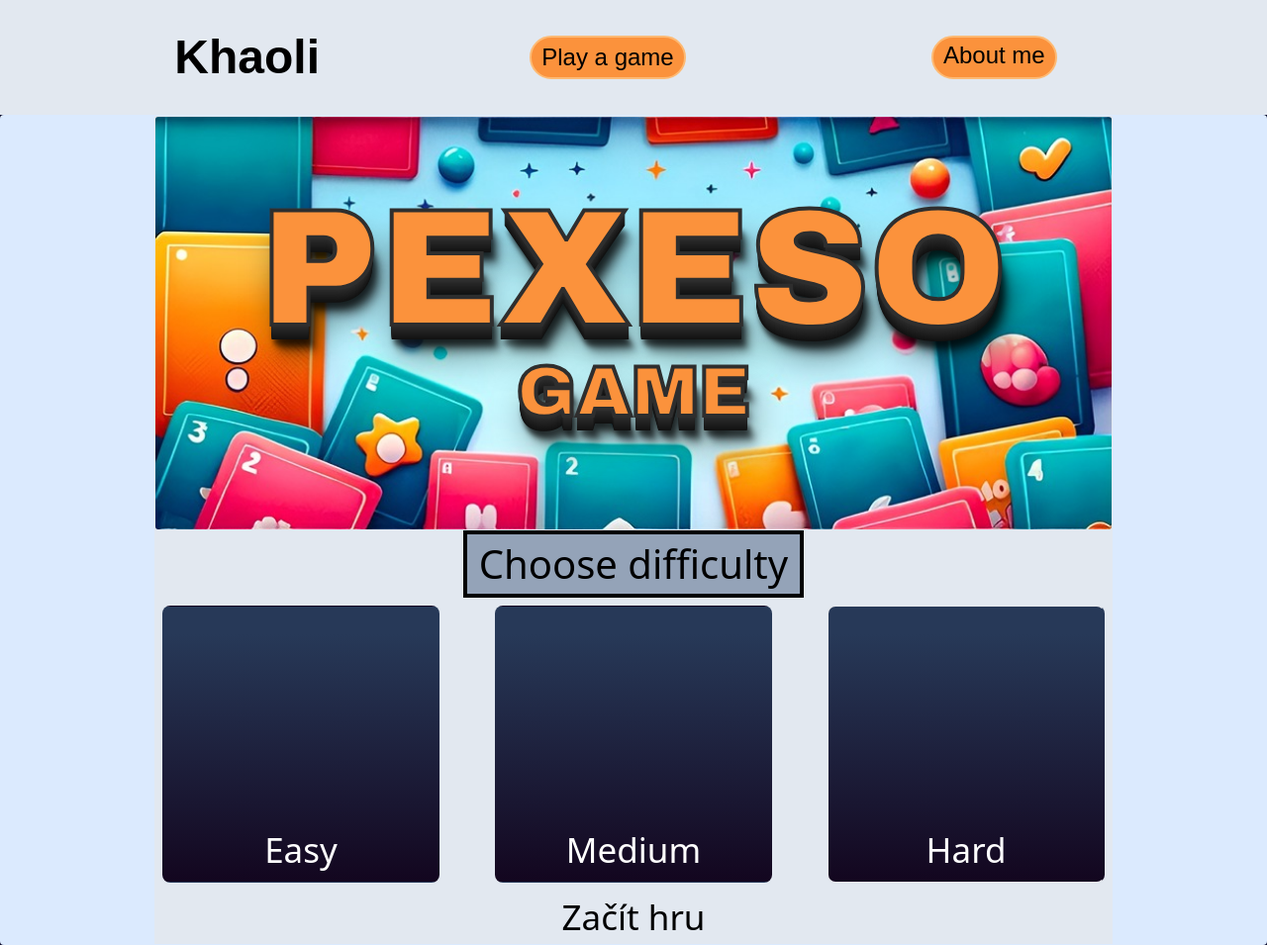
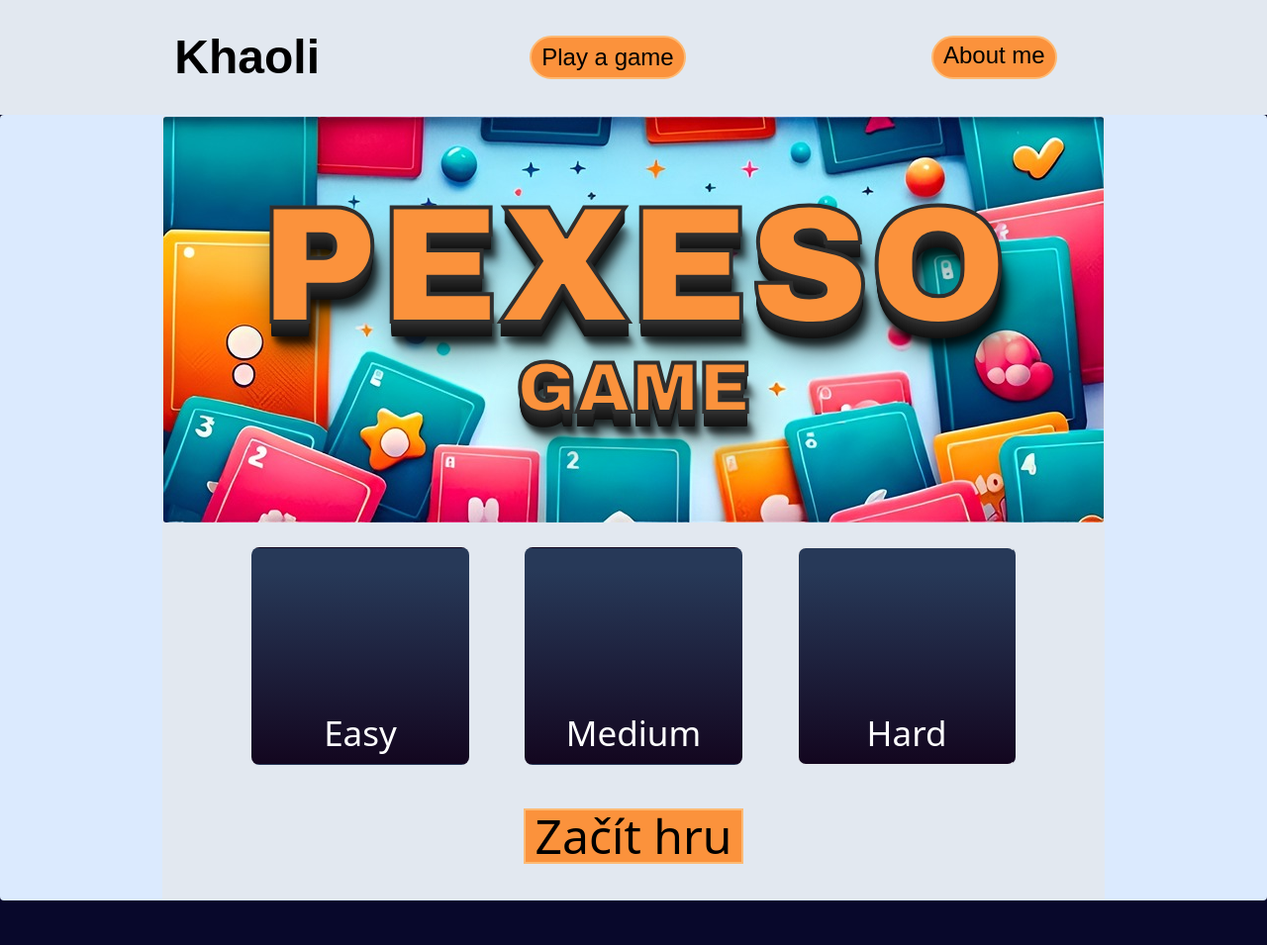
Before and after one commit to matejbartoncik/simplePexesoGame, a website: page src/index.html in a window 1280 px wide. Shown: the whole page at 99% size. After the commit the page ends 910 px from the top, so only its background shows below. Drawn offline with Linux system fonts and the light colour scheme; a web font is replaced by a local one.

Commit message:
Update CSS styles for label and margin classes

```diff
--- a/CSS/styles.css
+++ b/CSS/styles.css
@@ -98,8 +98,8 @@ body {
 }
 .label-style {
   transition: all 0.5s ease;
-  width: 280px;
-  height: 280px;
+  width: 220px;
+  height: 220px;
   text-align: center;
   padding: 5px;
   background-image: linear-gradient(180deg, #273958 10%, #13061f);
@@ -107,17 +107,17 @@ body {
 .label-style:hover{
   transition: all 0.5s ease;
   scale: 1.02;
-  width: 280px;
-  height: 280px;
+  width: 220px;
+  height: 220px;
   text-align: center;
   padding: 5px;
   background-image: linear-gradient(180deg, #2b3d5a 10%, #140920);
 }
 .label-checked{
   transition: all 0.5s ease;
-  scale: 1.05;
-  width: 280px;
-  height: 280px;
+  scale: 1.07;
+  width: 220px;
+  height: 220px;
   text-align: center;
   padding: 5px;
   background-image: linear-gradient(180deg, #273958 10%, #13061f);
--- a/src/index.html
+++ b/src/index.html
@@ -3,72 +3,102 @@
   <head>
     <meta charset="UTF-8" />
     <meta name="viewport" content="width=device-width, initial-scale=1.0" />
-     <link rel="stylesheet" href="/CSS/styles.css">
-    <link rel="stylesheet" href="/CSS/output.css">
+    <link rel="stylesheet" href="/CSS/styles.css" />
+    <link rel="stylesheet" href="/CSS/output.css" />
     <link rel="stylesheet" href="/CSS/media-querry.css" />
     <title>Pexeso game</title>
   </head>
   <body>
-
-    <nav name="navbar" class= "h-25 flex startSection justify-evenly font-setter bg-slate-200 items-center font-medium">
+    <nav
+      name="navbar"
+      class="h-25 flex startSection justify-evenly font-setter bg-slate-200 items-center font-medium"
+    >
       <h1 class="text-5xl inline-flex font-bold">Khaoli</h1>
 
-      <div name="playAGame" class=" w-fit h-11 bg-orange-400 text-2xl inline-flex padX2 m-9 border-2 border-orange-300 items-center
-      NavButton
-      rounded-full">
+      <div
+        name="playAGame"
+        class="w-fit h-11 bg-orange-400 text-2xl inline-flex padX2 m-9 border-2 border-orange-300 items-center NavButton rounded-full"
+      >
         <a href="index.html" class="">Play a game</a>
       </div>
 
-    <div name="About us" class="  w-fit h-11 bg-orange-400 text-2xl inline-flex padX2 m-9 border-2 border-orange-300
-    NavButton
-    rounded-full
-    ">
+      <div
+        name="About us"
+        class="w-fit h-11 bg-orange-400 text-2xl inline-flex padX2 m-9 border-2 border-orange-300 NavButton rounded-full"
+      >
         <a href="#" class="">About me</a>
       </div>
     </nav>
 
-<section name="startSection" class=" bg-blue-100 flex justify-center items-center flex-col border border-transparent rounded">
-<div name="wrapper" class="bg-slate-200 w-fit ">
-
-  <div class="relative text-center ">
-    <img src="images/PexesoBG.jpg" alt="" class="imgCenter border border-transparent rounded">
-    <h2 class="text-orange-400 extraLarge  dropShadow borderCustom flex centered">PEXESO</h2>
-    <h3 class="text-orange-400 text-7xl  top-2/3 dropShadow borderCustom centered">GAME</h3>
-  </div>
-  <div class="bg-inherit justify-center flex">
-    <p class=" diffSetting inline border-4 border-black px-3 bg-slate-400">Choose difficulty</p>
+    <section
+      name="startSection"
+      class="bg-blue-100 flex justify-center items-center flex-col border border-transparent rounded"
+    >
+      <div name="wrapper" class="bg-slate-200 w-fit">
+        <div class="relative text-center">
+          <img
+            src="images/PexesoBG.jpg"
+            alt=""
+            class="imgCenter border border-transparent rounded"
+          />
+          <h2
+            class="text-orange-400 extraLarge dropShadow borderCustom flex centered"
+          >
+            PEXESO
+          </h2>
+          <h3
+            class="text-orange-400 text-7xl top-2/3 dropShadow borderCustom centered"
+          >
+            GAME
+          </h3>
         </div>
 
-
-  <div class="diffChoose flex gap-10 justify-center">
-
-    <div class="inline-flex justify-center p-2" onclick="changeBackground()">
-      <label class="label-style flex flex-col border border-transparent rounded-lg" name="label">
-        <input type="radio" class="hidden" name="difficulty"/>
+        <div class="diffChoose flex gap-10 justify-center mt-4">
+          <div
+            class="inline-flex justify-center p-2"
+            onclick="changeBackground()"
+          >
+            <label
+              class="label-style flex flex-col border border-transparent rounded-lg"
+              name="label"
+            >
+              <input type="radio" class="hidden" name="difficulty" />
               <p class="text-white mt-auto">Easy</p>
             </label>
           </div>
 
-    <div class="inline-flex justify-center p-2" onclick="changeBackground()">
-      <label class="label-style flex flex-col border border-transparent rounded-lg" name="label" >
-        <input type="radio" class="hidden" name="difficulty"/>
-        <p class=" text-white mt-auto ">Medium</p>
+          <div
+            class="inline-flex justify-center p-2"
+            onclick="changeBackground()"
+          >
+            <label
+              class="label-style flex flex-col border border-transparent rounded-lg"
+              name="label"
+            >
+              <input type="radio" class="hidden" name="difficulty" />
+              <p class="text-white mt-auto">Medium</p>
             </label>
           </div>
 
-    <div class="inline-flex justify-center p-2" onclick="changeBackground()">
-      <label class="label-style flex flex-col border border-r-transparent rounded-lg"  name="label">
-        <input type="radio" class="hidden" name="difficulty"/>
-        <p class="text-white mt-auto ">Hard</p>
+          <div
+            class="inline-flex justify-center p-2"
+            onclick="changeBackground()"
+          >
+            <label
+              class="label-style flex flex-col border border-r-transparent rounded-lg"
+              name="label"
+            >
+              <input type="radio" class="hidden" name="difficulty" />
+              <p class="text-white mt-auto">Hard</p>
             </label>
           </div>
         </div>
 
-  <div class="center-align">
+        <div class="flex justify-center">
           <button
             id="start-button"
             onclick="startGame()"
-    class="center-align buton-style"
+            class="NavButton w-fit bg-orange-400 text-5xl padX2 m-9 border-2 border-orange-300"
           >
             Začít hru
           </button>
@@ -77,22 +107,20 @@
     </section>
 
     <section name="gameBoard" style="display: none">
-
       <div class="center-align">
         <section name="playerSection" id="playerSection2">
-          <div class="player2" id="player2">Hráč 2
+          <div class="player2" id="player2">
+            Hráč 2
             <div class="player2Score" id="player2Score">2</div>
           </div>
         </section>
-        <section name = "playerSection" id="playerSection">
-          <div class="player1" id="player1">Hráč 1
+        <section name="playerSection" id="playerSection">
+          <div class="player1" id="player1">
+            Hráč 1
             <div class="player1Score" id="player1Score">0</div>
           </div>
         </section>
-        <div id="memory-game" class="">
-
-        </div>
-
+        <div id="memory-game" class=""></div>
       </div>
     </section>
 
```
Also changed, not shown: CSS/output.css. Lines whose indentation alone changed are shown as unchanged.
